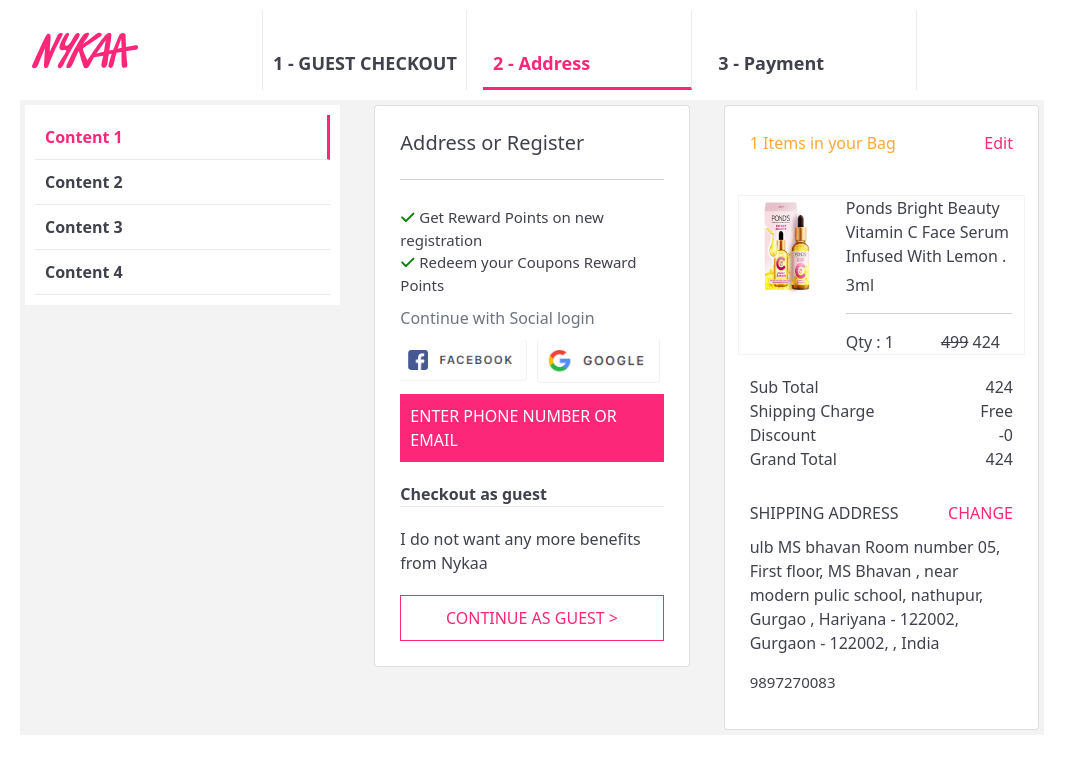
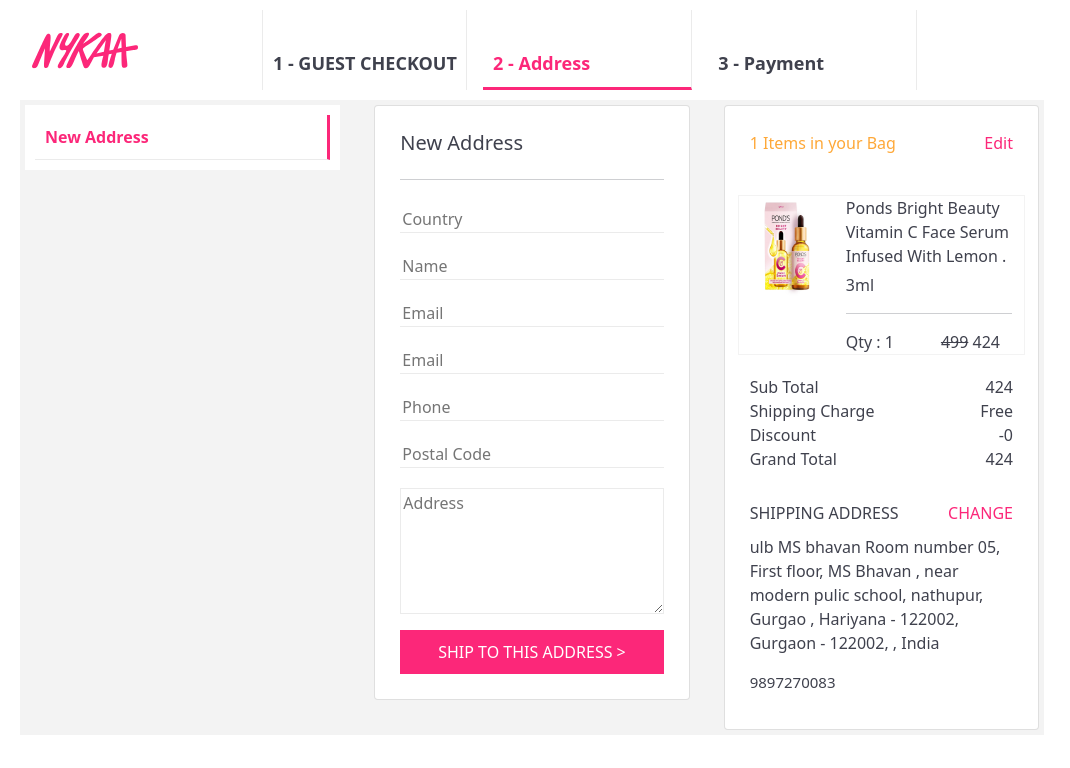
Before and after one commit to wasimrehman05/project2n-frontend, a React (Create React App) app: page /address in a window 1280 px wide. Shown: the top 768 px of the page, without its empty margins (108-1178 px from the left). Built offline with nearby package versions, Linux system fonts and the light colour scheme.

Commit message:
payment Tabs

```diff
--- a/src/Components/CheckOut/AddressCheckout.jsx
+++ b/src/Components/CheckOut/AddressCheckout.jsx
@@ -3,42 +3,33 @@ import { Div } from "../StyledComponents/NykaaStyles";
 import Nav from './Nav'
 import SideBarRight from "./SideBarRight";
 const Address = () => {
-    function tabHandler(e) {
-        const lis = e.currentTarget.parentNode.childNodes;
-        lis.forEach(e => e.classList.remove("active"))
-        e.currentTarget.classList.add("active");
-    }
+
     return (
         <Div >
             <Nav active="address" />
             <div className="row">
                 <div className="col-md-4">
                     <ul className='tabs'>
-                        <li onClick={tabHandler} className='active'>Content 1</li>
-                        <li onClick={tabHandler} >Content 2</li>
-                        <li onClick={tabHandler} >Content 3</li>
-                        <li onClick={tabHandler} >Content 4</li>
+                        <li className='active'>New Address</li>
+
                     </ul>
                 </div>
                 <div className="col-md-4">
                     <div className="card">
-                        <h5>Address or Register</h5>
+                        <h5>New Address</h5>
                         <hr />
-                        <div className="subHeading">
-                            <div><i className="fa fa-check"></i> Get Reward Points on new registration</div>
-                            <div><i className="fa fa-check"></i> Redeem your Coupons  Reward Points</div>
+                        <div className="address">
+                            <form>
+                                <input type="country" name="country" placeholder="Country" />
+                                <input type="country" name="name" placeholder="Name" />
+                                <input type="country" name="email" placeholder="Email" />
+                                <input type="country" name="email" placeholder="Email" />
+                                <input type="country" name="phone" placeholder="Phone" />
+                                <input type="country" name="postalCode" placeholder="Postal Code" />
+                                <textarea name="address" id="address" cols="30" rows="5" placeholder="Address"></textarea>
+                            </form>
+                            <div className="button">SHIP TO THIS ADDRESS  &gt;</div>
                         </div>
-                        <span className="text-muted">Continue with Social login</span>
-                        <div className="logos">
-                            <img src="/facebook.png" alt="fb" />
-                            <img src="/google.png" alt="fb" />
-                        </div>
-                        <div className="button">ENTER PHONE NUMBER OR EMAIL </div>
-                        <div className="subHeadingText">Checkout as guest</div>
-                        <div className="bottomText">
-                            I do not want any more benefits from Nykaa
-                        </div>
-                        <div className="button2">CONTINUE AS GUEST &gt;</div>
                     </div>
                 </div>
                 <SideBarRight />
--- a/src/Components/CheckOut/Payment.jsx
+++ b/src/Components/CheckOut/Payment.jsx
@@ -1,9 +1,18 @@
-import React from "react";
+import React, { useRef } from "react";
 import { Div } from "../StyledComponents/NykaaStyles";
 import Nav from './Nav'
 import SideBarRight from "./SideBarRight";
 
 const Payment = () => {
+  const ref = useRef();
+  function tabHandler(e) {
+    const lis = e.currentTarget.parentNode.childNodes;
+    lis.forEach(e => e.classList.remove("active"))
+    const elm = e.currentTarget.className;
+    ref.current.childNodes.forEach(e => e.style.display = 'none');
+    ref.current.querySelector("#" + elm).style.display = 'block';
+    e.currentTarget.classList.add("active");
+  }
   return (
     <Div>
       <Nav active="payment" />
@@ -17,31 +26,48 @@ const Payment = () => {
       <div className="row">
         <div className="col-md-4">
           <ul className='tabs'>
-            <li className='active'>payment/Register</li>
-
+            <li onClick={tabHandler} className="credit active">Credit/Dbit Card</li>
+            <li onClick={tabHandler} className="upi">UPI</li>
+            <li onClick={tabHandler} className="google">Google Pay</li>
+            <li onClick={tabHandler} className="net">Net Banking</li>
+            <li onClick={tabHandler} className="mobile">Mobile Wallets</li>
+            <li onClick={tabHandler} className="gift">Gift Card</li>
           </ul>
         </div>
-        <div className="col-md-4">
-          <div className="card">
-            <h5>payment or Register</h5>
+        <div className="col-md-4 payment" ref={ref}>
+          <div id="credit" className="card active">
+            <div>
+              <h6>Credit/Debit Card tabsContent</h6>
+            </div>
+          </div>
+          <div id="upi" className="card ">
+            <div>
+              <h6>BHIM UPI</h6>
+            </div>
+          </div>
+          <div id="google" className="card ">
+            <div>
+              <h6>Google Pay</h6>
+            </div>
+          </div>
+          <div id="net" className="card ">
+            <div>
+              <h6>Net Banking</h6>
+            </div>
+          </div>
 
-            <hr />
-            <div className="subHeading">
-              <div><i className="fa fa-check"></i> Get Reward Points on new registration</div>
-              <div><i className="fa fa-check"></i> Redeem your Coupons  Reward Points</div>
+          <div id="mobile" className="card ">
+            <div>
+              <h6>Mobile Wallets</h6>
             </div>
-            <span className="text-muted">Continue with Social login</span>
-            <div className="logos">
-              <img src="/facebook.png" alt="fb" />
-              <img src="/google.png" alt="fb" />
           </div>
-            <div className="button">ENTER PHONE NUMBER OR EMAIL </div>
-            <div className="subHeadingText">Checkout as guest</div>
-            <div className="bottomText">
-              I do not want any more benefits from Nykaa
+
+          <div id="gift" className="card ">
+            <div>
+              <h6>Redeem Gift Card</h6>
             </div>
-            <div className="button2">CONTINUE AS GUEST &gt;</div>
           </div>
+
         </div>
         <SideBarRight />
 
--- a/src/Components/Checkout.css
+++ b/src/Components/Checkout.css
@@ -40,12 +40,12 @@
     font-size: 18px;
 }
 
-.active {
+.navbar-nav .active {
     border-bottom: 3px solid var(--theme-color);
     color: var(--theme-color);
 }
 
-.active .heading {
+.navbar-nav .active .heading {
     color: var(--theme-color);
 }
 
@@ -99,11 +99,12 @@
     color: green;
 }
 
-.card>.button {
+.card .button {
     background-color: var(--theme-color);
     color: white;
     padding: 10px;
     font-weight: 500;
+    text-align: center;
 }
 
 .card .subHeadingText {
@@ -201,3 +202,25 @@
     align-items: center;
     justify-content: center;
 }
+.address input,textarea{
+    width: 100%;
+    margin: 10px auto;
+    border: none;
+    border-bottom: 1px solid #ebebeb;
+    margin-right: 2px;
+}
+.address input:focus,textarea:focus{
+
+    border: none;
+    border-bottom: 1px solid  var(--theme-color);
+
+}
+.address textarea{
+    border: 1px solid #ebebeb;
+}
+.payment .card  {
+    display: none;
+}
+.payment .active {
+    display: block;
+}
```
Lines whose indentation alone changed are shown as unchanged.
